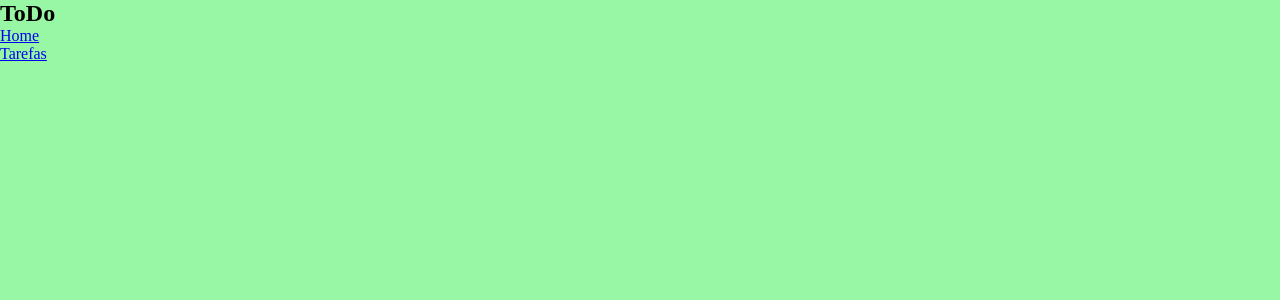
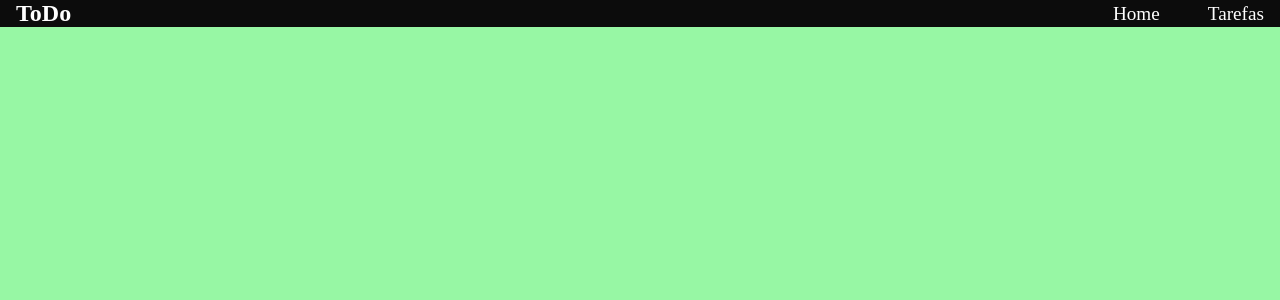
Before and after one commit to CzarFontanella/ToDoList-4a, a React (Vite) app: page / in a window 1280 px wide. Shown: the top 300 px of the page. Built offline with nearby package versions, Linux system fonts and the light colour scheme.

Commit message:
style: Estiliza a NavBar

```diff
--- /dev/null
+++ b/src/components/NavBar/NavBar.css
@@ -0,0 +1,25 @@
+.navbar {
+    background-color: #0c0c0c;
+    overflow: hidden;
+    padding-inline: 1rem;
+
+    display: flex;
+    flex-direction: row;
+    color: white;
+}
+
+.navbar ul {
+    list-style-type: none;
+    display: flex;
+    flex-direction: row;
+    gap: 3rem;
+    align-items: center;
+    justify-content: end;
+    width: 100%;
+}
+
+.navbar a {
+    text-decoration: none;
+    color: white;
+    font-size: 1.2rem;
+}
--- a/src/components/NavBar/NavBar.jsx
+++ b/src/components/NavBar/NavBar.jsx
@@ -1,6 +1,8 @@
+import "./NavBar.css"
+
 export default function NavBar() {
     return (
-        <nav>
+        <nav className="navbar">
             <h1>ToDo</h1>
             <ul>
                 <li>
```
